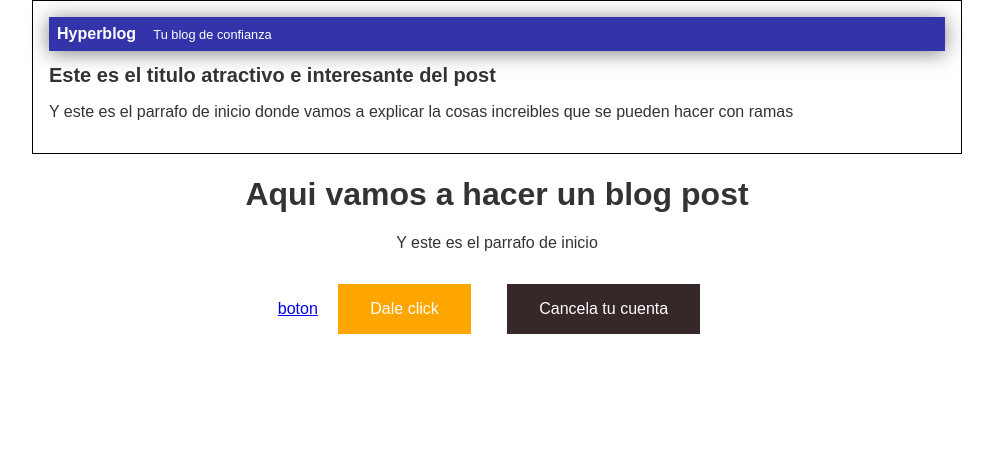
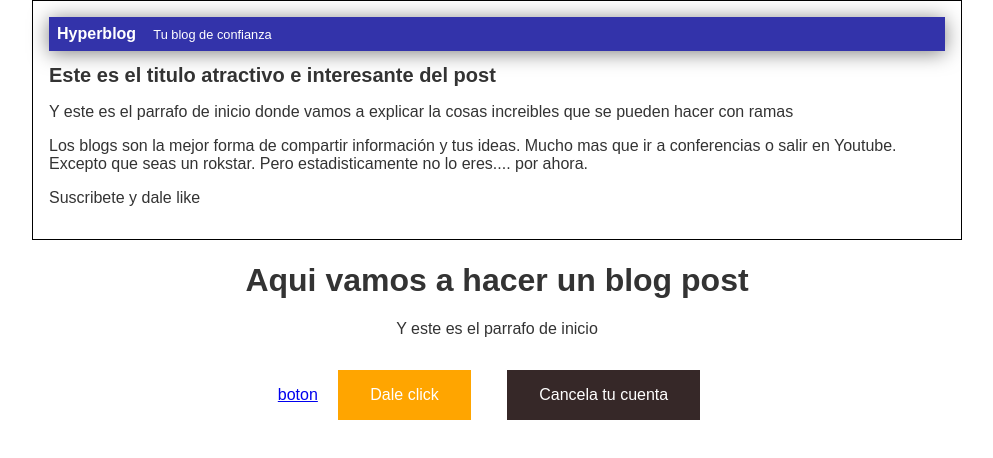
Before and after one commit to ivancama1/proyWeb1, a plain HTML site: page index.html in a window 1280 px wide. Shown: the whole page, without its empty margins (143-1136 px from the left). Drawn offline with Linux system fonts and the light colour scheme.

Commit message:
7mo commit - master adicionando 2 parrafos e incluye adicion de LIKE

```diff
--- a/index.html
+++ b/index.html
@@ -14,6 +14,8 @@
             <div id="post">
                 <h1>Este es el titulo atractivo e interesante del post</h1>
                 <p>Y este es el parrafo de inicio donde vamos a explicar la cosas increibles que se pueden hacer con ramas</p>
+                <p>Los blogs son la mejor forma de compartir información y tus ideas. Mucho mas que ir a conferencias o salir en Youtube. Excepto que seas un rokstar. Pero estadisticamente no lo eres.... por ahora.</p>
+                <p>Suscribete y dale like</p>
             </div>
         </div>
         <!--  -->
```
